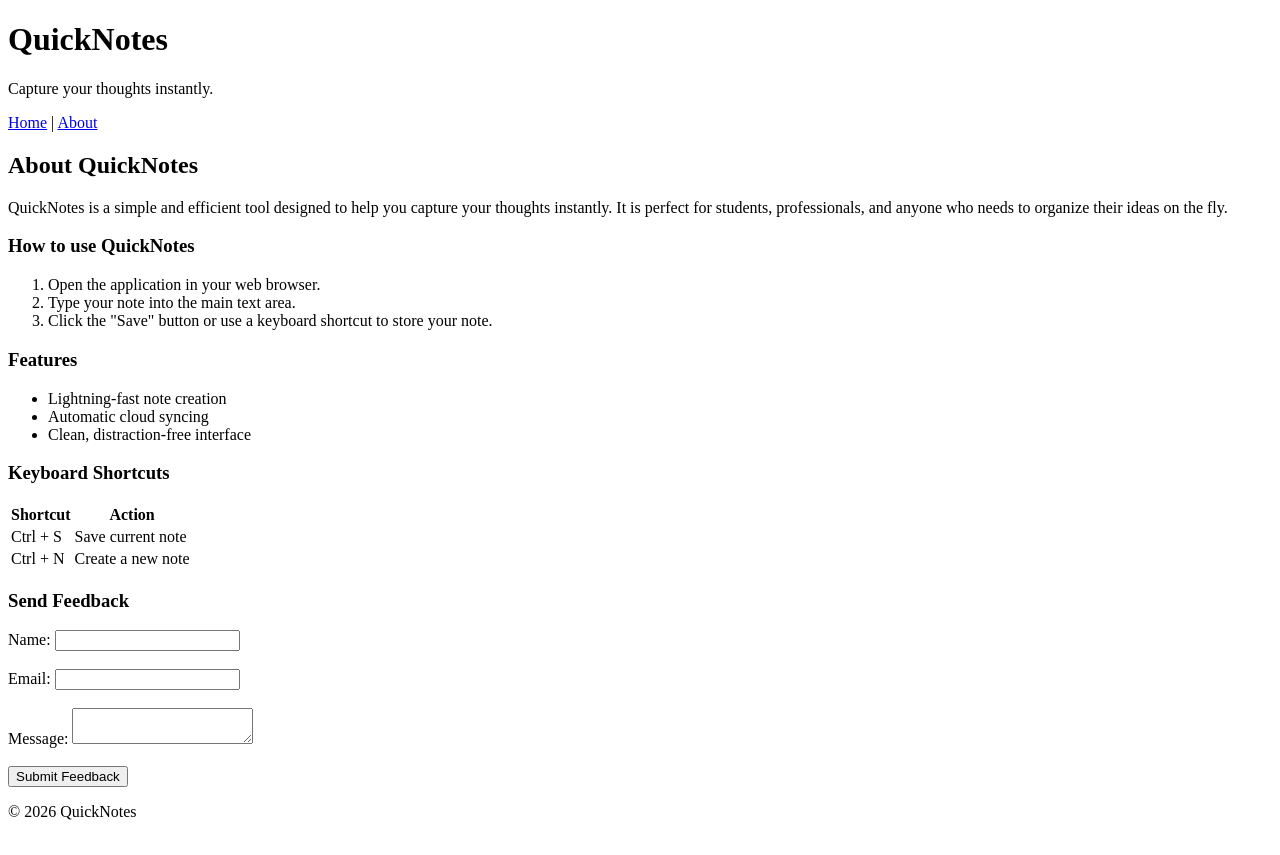
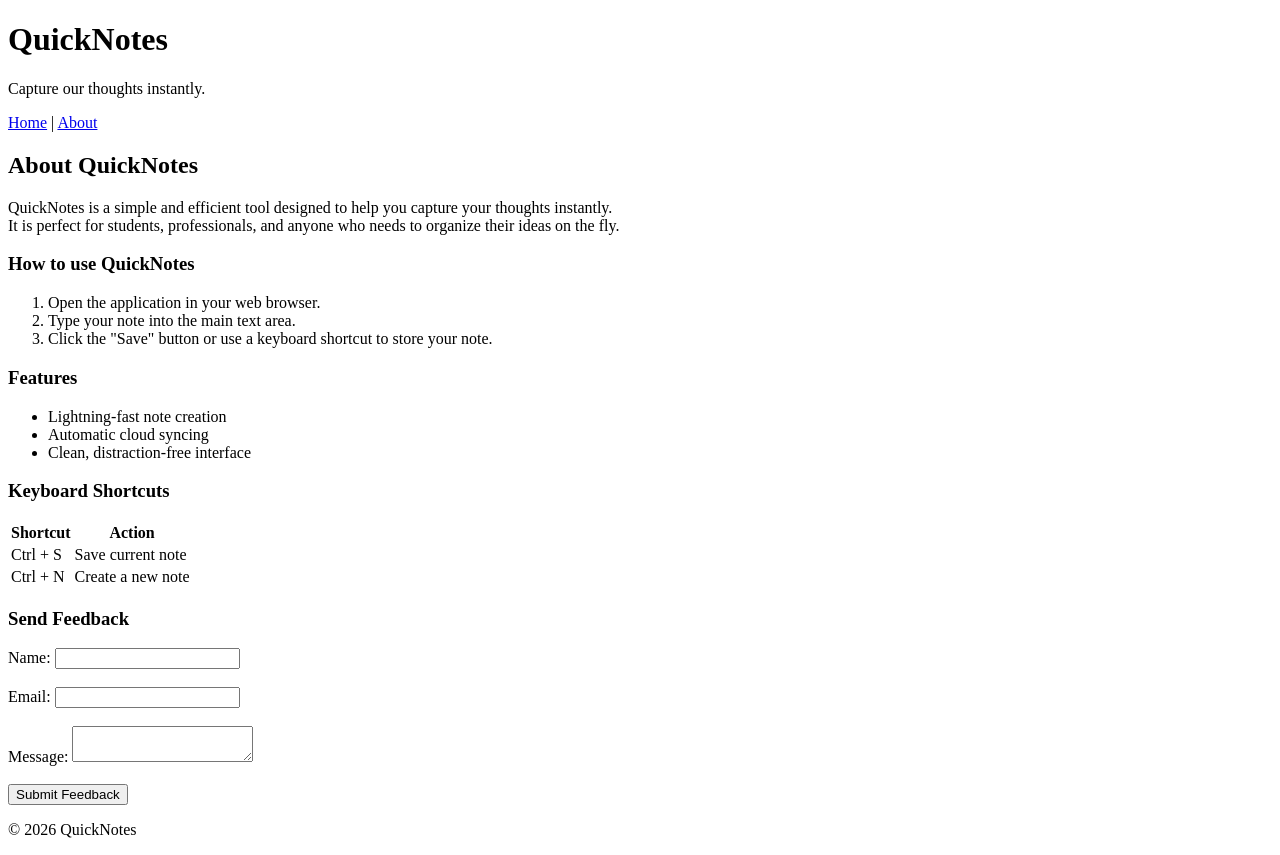
Before and after one commit to Peter-nyirongo/Web-development, a plain HTML site: page about.html in a window 1280 px wide. Drawn offline with Linux system fonts and the light colour scheme.

Commit message:
Update about.html

```diff
--- a/about.html
+++ b/about.html
@@ -7,10 +7,10 @@
     <title>About QuickNotes</title>
 </head>
 <body>
-    <!-- SAME HEADER AND NAV AS INDEX.HTML -->
+    <!--  HEADER AND NAV  -->
     <header>
         <h1>QuickNotes</h1>
-        <p>Capture your thoughts instantly.</p>
+        <p>Capture our thoughts instantly.</p>
         <nav>
             <a href="index.html">Home</a> |
             <a href="about.html">About</a>
@@ -18,9 +18,9 @@
     </header>
 
     <main>
-        <!-- 1. Heading and two-sentence introduction -->
+        <!-- 1. Heading and introduction -->
         <h2>About QuickNotes</h2>
-        <p>QuickNotes is a simple and efficient tool designed to help you capture your thoughts instantly. It is perfect for students, professionals, and anyone who needs to organize their ideas on the fly.</p>
+        <p>QuickNotes is a simple and efficient tool designed to help you capture your thoughts instantly. <br> It is perfect for students, professionals, and anyone who needs to organize their ideas on the fly.</p>
 
         <!-- 2. Ordered list with at least 3 steps -->
         <section>
@@ -42,7 +42,7 @@
             </ul>
         </section>
 
-        <!-- 4. Table with heading row + at least 2 rows, columns "Shortcut" and "Action" -->
+        <!-- 4. Table with heading -->
         <section>
             <h3>Keyboard Shortcuts</h3>
             <table>
@@ -65,7 +65,7 @@
             </table>
         </section>
 
-        <!-- 5. Feedback form with labelled, required inputs (for matches id) -->
+        <!-- 5. Feedback form with labelled -->
         <section>
             <h3>Send Feedback</h3>
             <form action="#" method="POST">
@@ -89,7 +89,7 @@
         </section>
     </main>
 
-    <!-- SAME FOOTER AS INDEX.HTML -->
+    <!-- FOOTER -->
     <footer>
         <p>&copy; 2026 QuickNotes</p>
     </footer>
```
